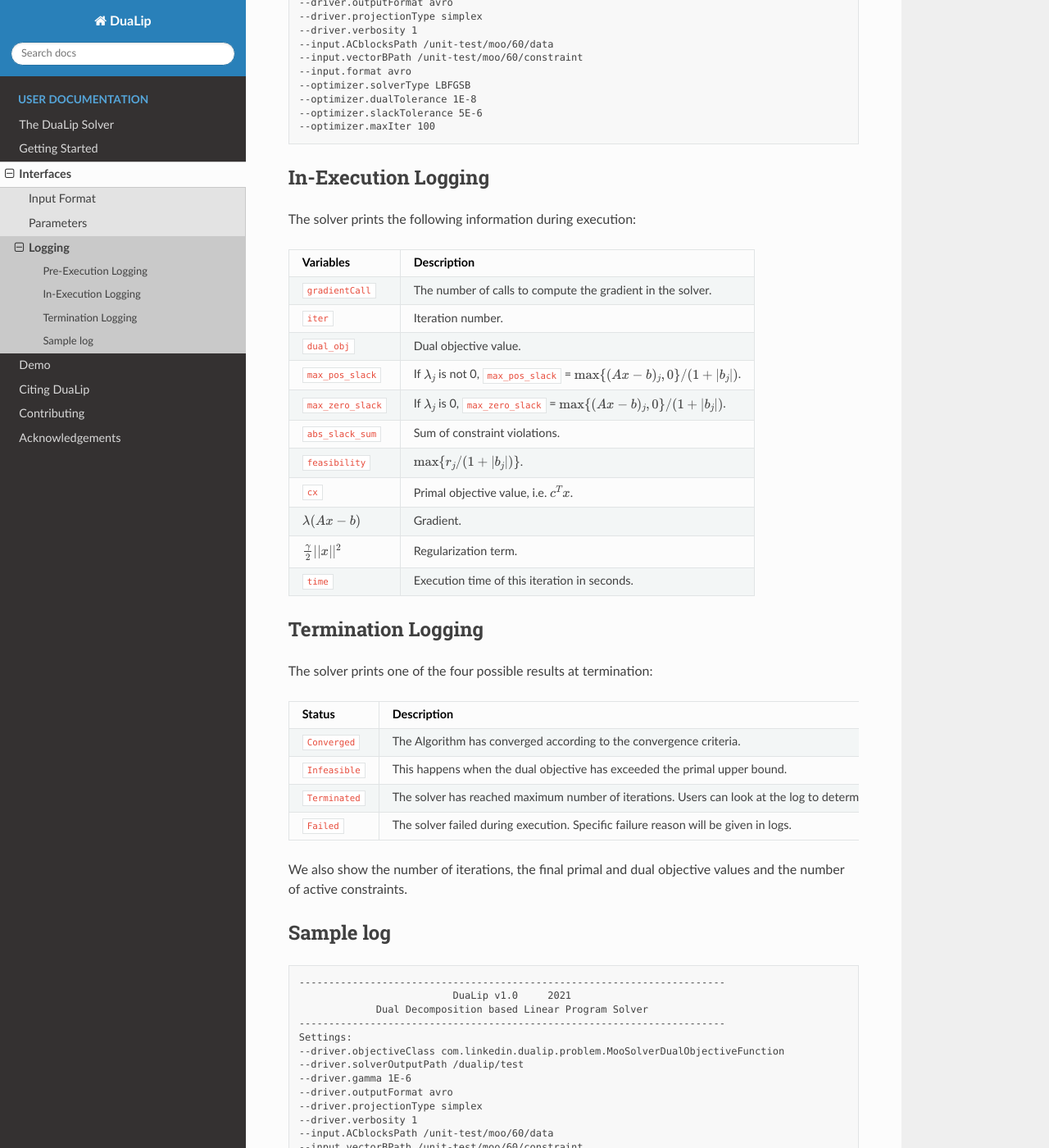
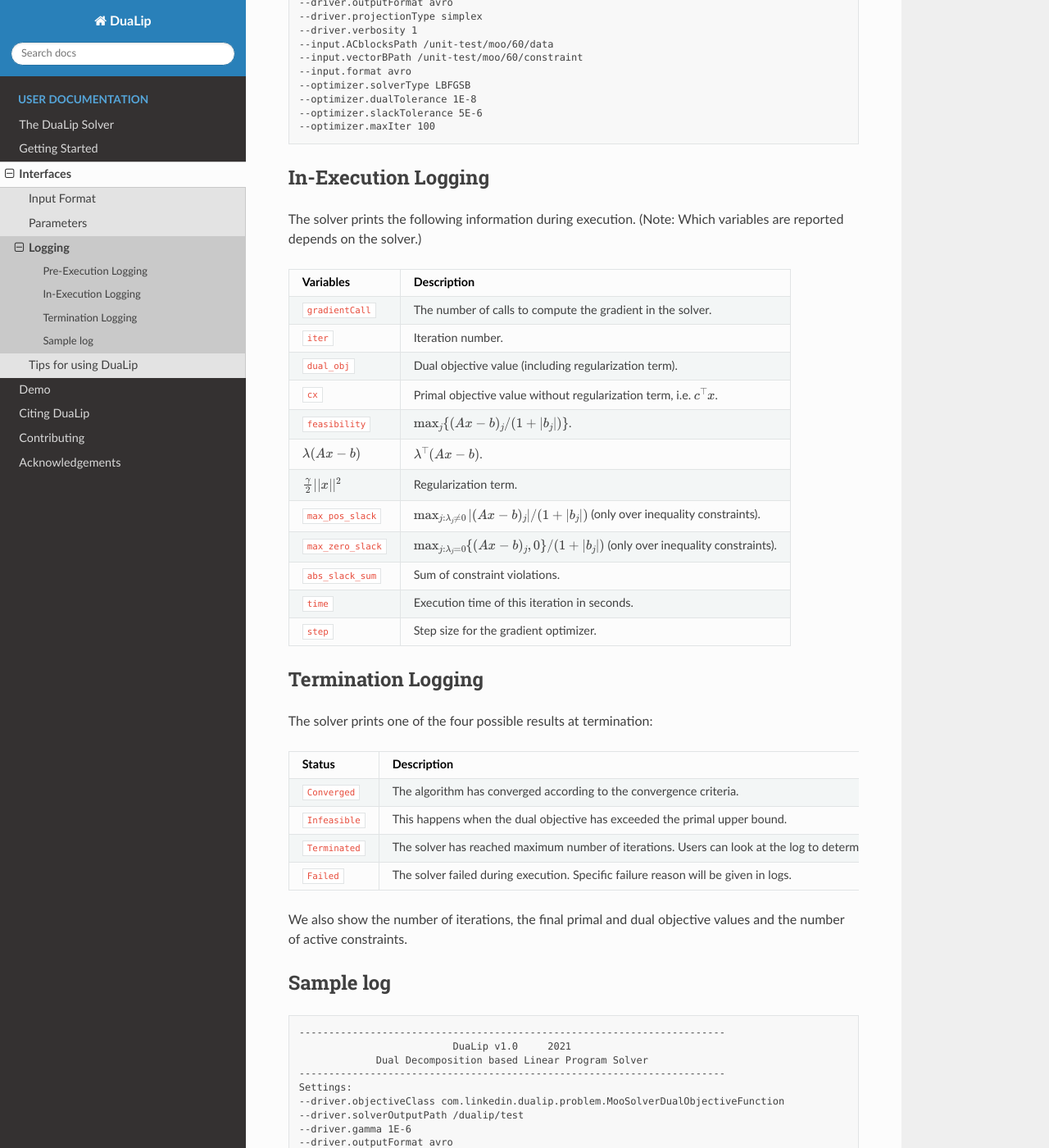
Before and after one commit to linkedin/DuaLip, a Sphinx documentation site: the page built from docs/interfaces/logging.rst, in a window 1280 px wide and 1400 px high, scrolled down 416 px. Shown: the whole window at 82% size. Built offline with Sphinx 7.4.7 and the Read the Docs theme 2.0.0, drawn with Linux system fonts in a browser that asks for light colours.

Commit message:
Minor update to wiki. (#45)
* Update in-execution logging wiki.

* Updates to wiki.

```diff
--- a/docs/interfaces/index.rst
+++ b/docs/interfaces/index.rst
@@ -1,7 +1,7 @@
 Interfaces
 =================
 
-The information about input/output format, solver parameters and logging are described in detail in the following links:
+The information about input/output format, solver parameters and logging are described in detail in the following links. We also have a page of tips for using DuaLip.
 
 .. toctree::
    :maxdepth: 1
@@ -9,3 +9,4 @@
    format
    parameters
    logging
+   tips
--- a/docs/interfaces/logging.rst
+++ b/docs/interfaces/logging.rst
@@ -31,22 +31,23 @@
 
 In-Execution Logging
 --------------------
-The solver prints the following information during execution:
+The solver prints the following information during execution. (Note: Which variables are reported depends on the solver.)
 
 ================================  ====================================================================================
 Variables                         Description
 ================================  ====================================================================================
 :code:`gradientCall`              The number of calls to compute the gradient in the solver.
 :code:`iter`                      Iteration number.
-:code:`dual_obj`                  Dual objective value.
-:code:`max_pos_slack`             If :math:`\lambda_j` is not 0, :code:`max_pos_slack` = :math:`\max \{ (Ax-b)_j, 0 \} / (1 + |b_j|)`.
-:code:`max_zero_slack`            If :math:`\lambda_j` is 0, :code:`max_zero_slack` = :math:`\max\{ (Ax-b)_j, 0\} / (1 + |b_j|)`.
+:code:`dual_obj`                  Dual objective value (including regularization term).
+:code:`cx`                        Primal objective value without regularization term, i.e. :math:`c^\top x`.
+:code:`feasibility`               :math:`\max_j \{ (Ax-b)_j / (1 + |b_j|)\}`.
+:math:`\lambda(Ax-b)`             :math:`\lambda^\top (Ax - b)`.
+:math:`\frac{\gamma}{2}||x||^2`   Regularization term.
+:code:`max_pos_slack`             :math:`\max_{j: \lambda_j \neq 0} | (Ax-b)_j | / (1 + |b_j|)` (only over inequality constraints).
+:code:`max_zero_slack`            :math:`\max_{j: \lambda_j = 0} \{ (Ax-b)_j, 0\} / (1 + |b_j|)` (only over inequality constraints).
 :code:`abs_slack_sum`             Sum of constraint violations.
-:code:`feasibility`               :math:`\max \{ r_j/(1 + |b_j|)\}`.
-:code:`cx`                        Primal objective value, i.e. :math:`c^T x`.
-:math:`\lambda(Ax-b)`             Gradient.
-:math:`\frac{\gamma}{2}||x||^2`   Regularization term.
 :code:`time`                      Execution time of this iteration in seconds.
+:code:`step`                      Step size for the gradient optimizer.
 ================================  ====================================================================================
 
 Termination Logging
@@ -57,7 +58,7 @@
 ================================  ====================================================================================
 Status                            Description
 ================================  ====================================================================================
-:code:`Converged`                 The Algorithm has converged according to the convergence criteria.
+:code:`Converged`                 The algorithm has converged according to the convergence criteria.
 :code:`Infeasible`                This happens when the dual objective has exceeded the primal upper bound.
 :code:`Terminated`                The solver has reached maximum number of iterations. Users can look at the log to determine if the results are good enough to be used.
 :code:`Failed`                    The solver failed during execution. Specific failure reason will be given in logs.
```
Also changed, not shown: docs/interfaces/tips.rst (added, +11 -0 lines).
